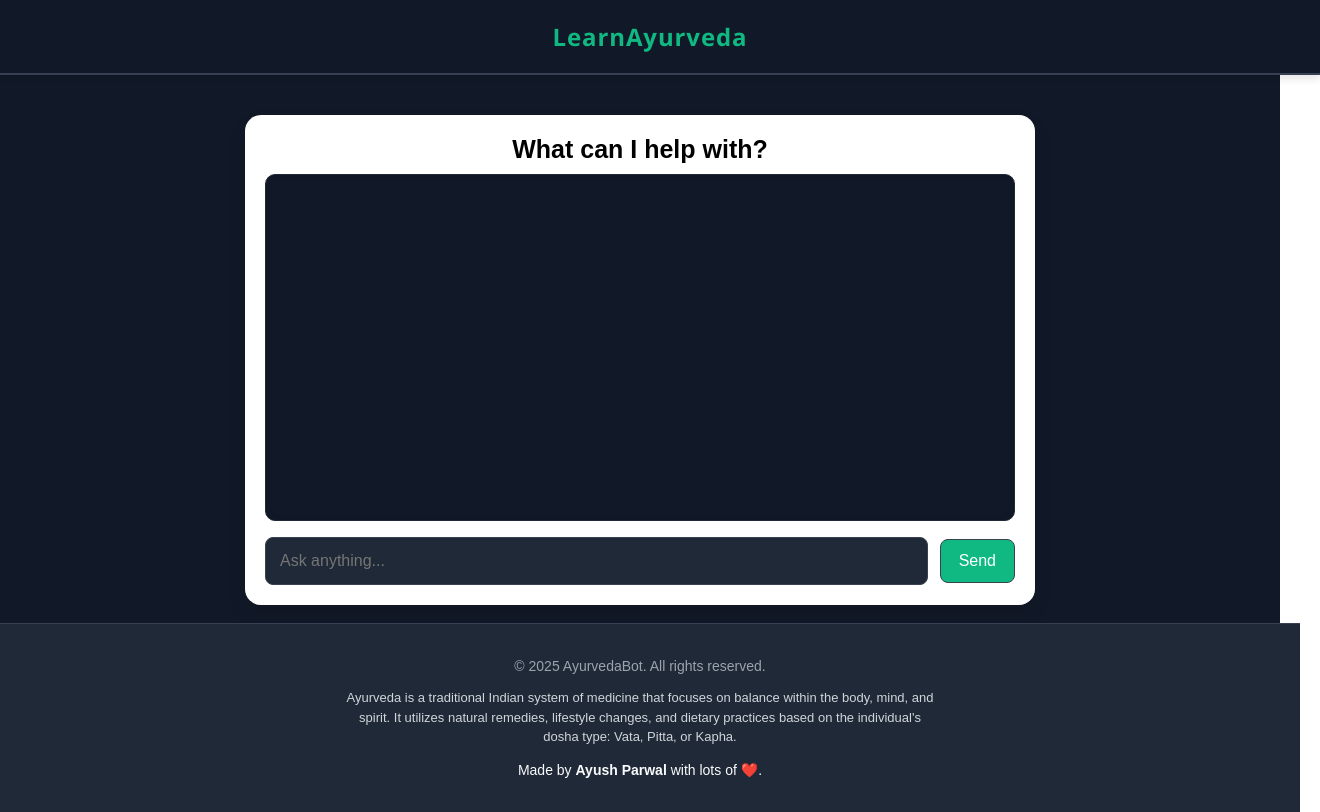
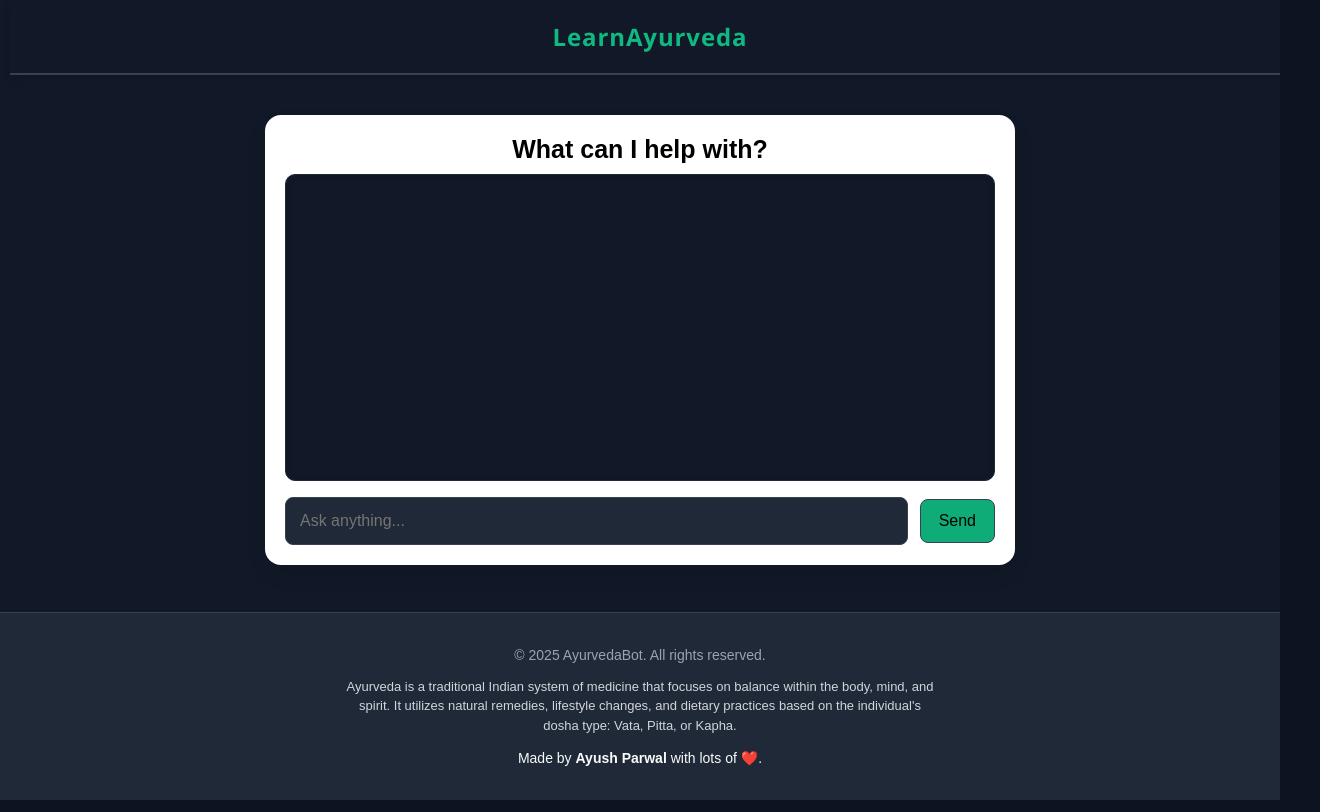
Before and after one commit to Ayushparwal/LearnAyurveda, a React (Vite) app: page / in a window 1280 px wide. Shown: the whole page, 1320 px wide, since content can reach past the window. Built offline with nearby package versions, Linux system fonts and the light colour scheme.

Commit message:
updated links

```diff
--- a/src/App.css
+++ b/src/App.css
@@ -1,8 +1,15 @@
 /* Reset margin and padding for body and html */
-body, html {
+html, body {
   margin: 0;
   padding: 0;
   height: 100%;
+  width: 100%;
+  background-color: #0D1321; /* Or your desired background color */
+  overflow-x: hidden;
+}
+
+* {
+  box-sizing: border-box;
 }
 
 .App {
--- a/src/components/Chat.css
+++ b/src/components/Chat.css
@@ -41,5 +41,6 @@
     background-color: #1e293b; /* Dark Slate */
     color: #f1f5f9; /* Light text */
     box-shadow: 0 10px 25px rgba(0, 0, 0, 0.3);
+
   }
 }
--- a/src/components/ChatBox.css
+++ b/src/components/ChatBox.css
@@ -12,7 +12,7 @@
   display: flex;
   flex-direction: column;
   scroll-behavior: smooth;
-  color: white; /* Default text color for readability */
+  color: rgb(255, 255, 255); /* Default text color for readability */
 }
 
 .message.system {
--- a/src/components/InputForm.css
+++ b/src/components/InputForm.css
@@ -31,8 +31,8 @@ button {
   border-radius: 8px; /* Rounded corners */
   border: 1px solid #374151; /* Dark border */
   cursor: pointer;
-  background-color: #10b981; /* Dark Green */
-  color: white;
+  background-color: #0fac78; /* Dark Green */
+  color: rgb(0, 0, 0);
   transition: background-color 0.3s ease, transform 0.2s ease;
 }
 
```
